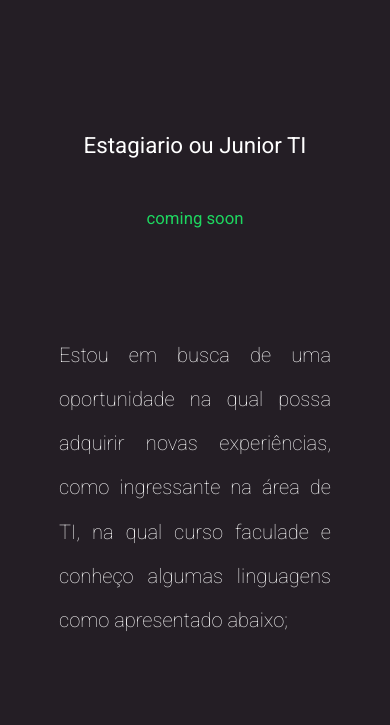
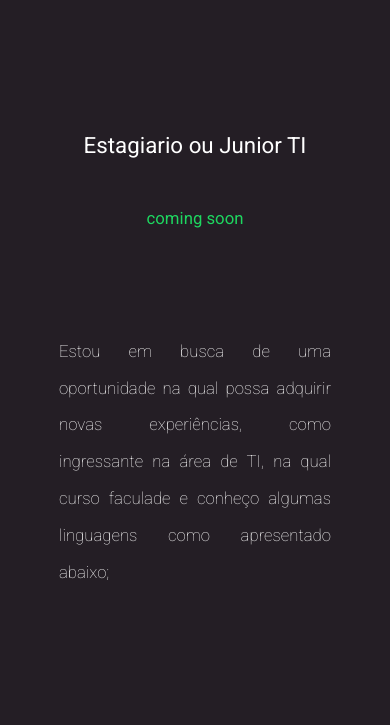
Before and after one commit to EversonHenr1/newPortifolio, a plain HTML site: page newPortifolio/index.html in a window 390 px wide. Shown: the part 3054-3779 px from the top of the page. Drawn offline with Linux system fonts and the light colour scheme; a web font is replaced by a local one.

Commit message:
Add files via upload

```diff
--- a/newPortifolio/css/mediaQuery/style.css
+++ b/newPortifolio/css/mediaQuery/style.css
@@ -385,7 +385,7 @@
         font-weight: normal !important;
     }
     #containerDesc>div>p{
-        font-size: 1.8em;
+        font-size: 1.5em !important;
         padding: 80px 0px;
         line-height: 2.2em;
     }
```
